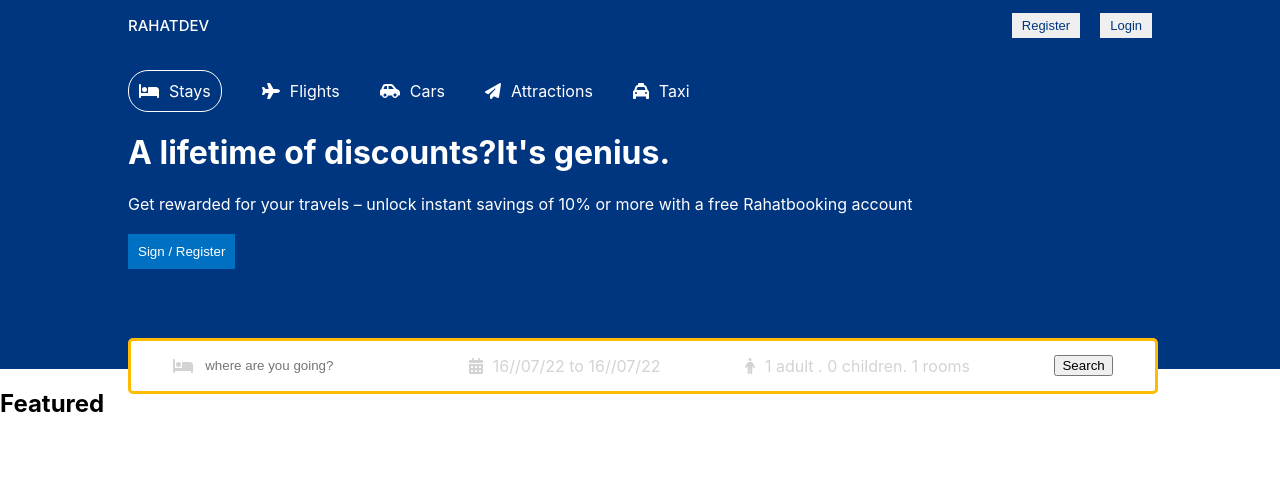
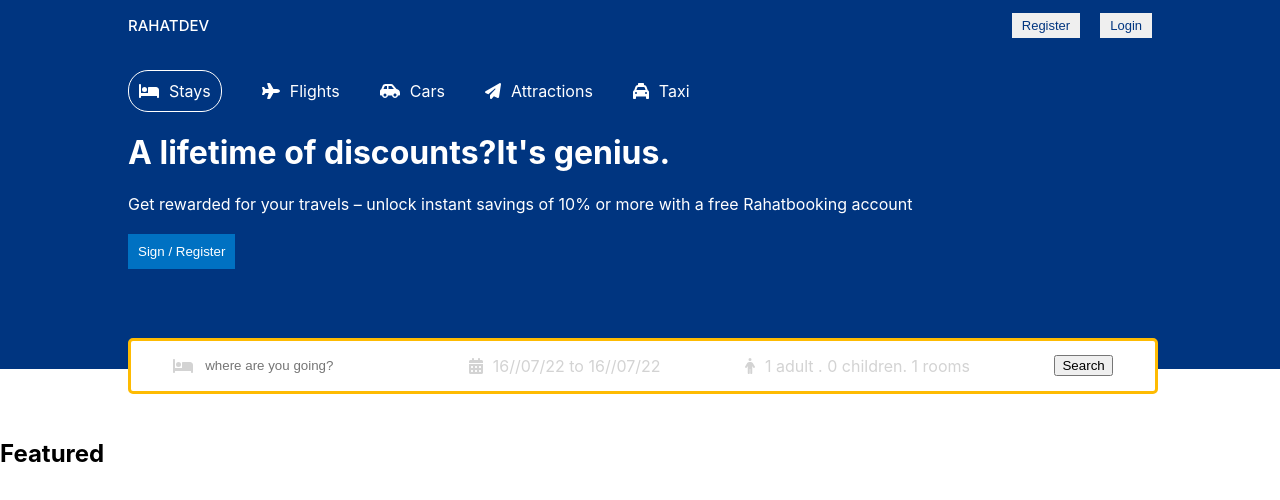
Before and after one commit to bellicose77/booking-app-clientside, a React (Create React App) app: page / in a window 1280 px wide. Shown: the top 500 px of the page. Built offline with nearby package versions, Linux system fonts and the light colour scheme.

Commit message:
home page

```diff
--- a/src/pages/Home/Home.css
+++ b/src/pages/Home/Home.css
@@ -1,3 +1,4 @@
 .homeContainer{
-
+    margin-top: 50px;
+    display:flex;
 }
```
